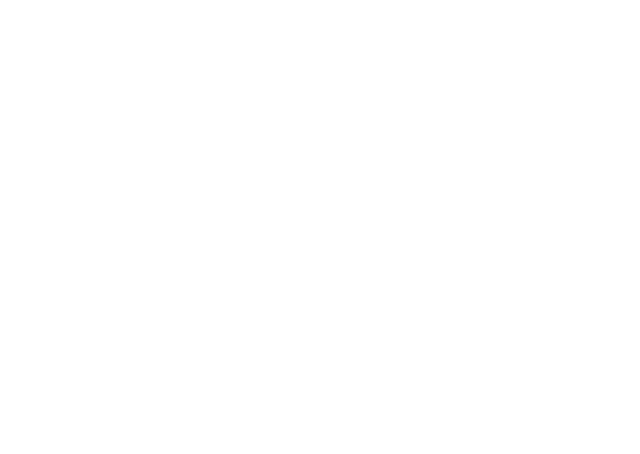
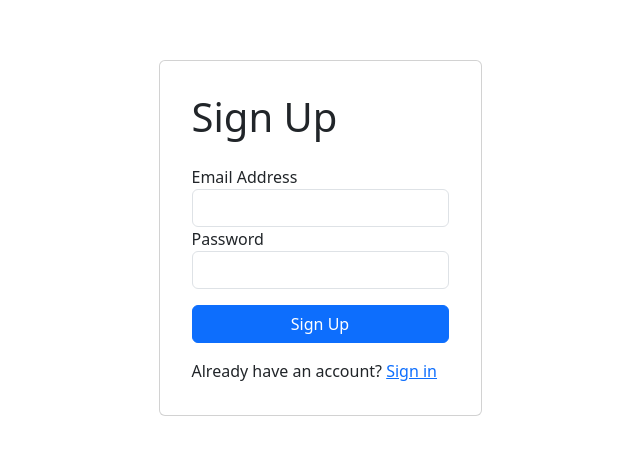
Before and after one commit to RatRyan/Mal-Wares, a Vue app in the folder client/: page /register in a window 1280 px wide. Shown: the part 162-616 px from the top of the page, without its empty margins (320-960 px from the left). Built offline with nearby package versions, Linux system fonts and the light colour scheme.

Commit message:
fininshed login/register pages

```diff
--- a/client/src/style.css
+++ /dev/null
@@ -1,89 +0,0 @@
-:root {
-  font-family: Inter, system-ui, Avenir, Helvetica, Arial, sans-serif;
-  line-height: 1.5;
-  font-weight: 400;
-
-  color-scheme: light dark;
-  color: rgba(255, 255, 255, 0.87);
-  background-color: #242424;
-
-  font-synthesis: none;
-  text-rendering: optimizeLegibility;
-  -webkit-font-smoothing: antialiased;
-  -moz-osx-font-smoothing: grayscale;
-  -webkit-text-size-adjust: 100%;
-}
-
-a {
-  font-weight: 500;
-  color: #646cff;
-  text-decoration: inherit;
-}
-a:hover {
-  color: #535bf2;
-}
-
-a {
-  font-weight: 500;
-  color: #646cff;
-  text-decoration: inherit;
-}
-a:hover {
-  color: #535bf2;
-}
-
-body {
-  margin: 0;
-  display: flex;
-  place-items: center;
-  min-width: 320px;
-  min-height: 100vh;
-}
-
-h1 {
-  font-size: 3.2em;
-  line-height: 1.1;
-}
-
-button {
-  border-radius: 8px;
-  border: 1px solid transparent;
-  padding: 0.6em 1.2em;
-  font-size: 1em;
-  font-weight: 500;
-  font-family: inherit;
-  background-color: #1a1a1a;
-  cursor: pointer;
-  transition: border-color 0.25s;
-}
-button:hover {
-  border-color: #646cff;
-}
-button:focus,
-button:focus-visible {
-  outline: 4px auto -webkit-focus-ring-color;
-}
-
-.card {
-  padding: 2em;
-}
-
-#app {
-  max-width: 1280px;
-  margin: 0 auto;
-  padding: 2rem;
-  text-align: center;
-}
-
-@media (prefers-color-scheme: light) {
-  :root {
-    color: #213547;
-    background-color: #ffffff;
-  }
-  a:hover {
-    color: #747bff;
-  }
-  button {
-    background-color: #f9f9f9;
-  }
-}
--- a/client/src/views/LoginView.vue
+++ b/client/src/views/LoginView.vue
@@ -1,3 +1,26 @@
 <template>
+  <div
+    class="d-flex flex-column min-vh-100 justify-content-center align-items-center"
+  >
+    <div class="card d-flex flex-column justify-content-center">
+      <h1>Login</h1>
+      <form class="d-flex flex-column mt-3">
+        <label for="email">Email Address</label>
+        <input class="form-control" type="email" id="email" required />
+        <label for="password">Password</label>
+        <input class="form-control" type="password" id="password" required />
+        <button class="btn btn-primary mt-3 mb-3" type="button">Login</button>
+      </form>
+    </div>
+  </div>
+</template>
 
-</template>
+<script>
+import { RouterLink } from "vue-router";
+</script>
+
+<style scoped>
+.card {
+  padding: 2rem;
+}
+</style>
--- a/client/src/views/RegisterView.vue
+++ b/client/src/views/RegisterView.vue
@@ -1,3 +1,30 @@
 <template>
+  <div
+    class="d-flex flex-column min-vh-100 justify-content-center align-items-center"
+  >
+    <div class="card d-flex flex-column justify-content-center">
+      <h1>Sign Up</h1>
+      <form class="d-flex flex-column mt-3">
+        <label for="email">Email Address</label>
+        <input class="form-control" type="email" id="email" required />
+        <label for="password">Password</label>
+        <input class="form-control" type="password" id="password" required />
+        <button class="btn btn-primary mt-3 mb-3" type="button">Sign Up</button>
+      </form>
+      <div class="d-flex">
+        <p class="m-0">Already have an account?&nbsp;</p>
+        <RouterLink to="/login">Sign in</RouterLink>
+      </div>
+    </div>
+  </div>
+</template>
 
-</template>
+<script>
+import { RouterLink } from 'vue-router';
+</script>
+
+<style scoped>
+.card {
+  padding: 2rem;
+}
+</style>
```
Also changed, not shown: client/src/main.js (+5 -5 lines), client/src/router/index.js (+8 -8 lines).
